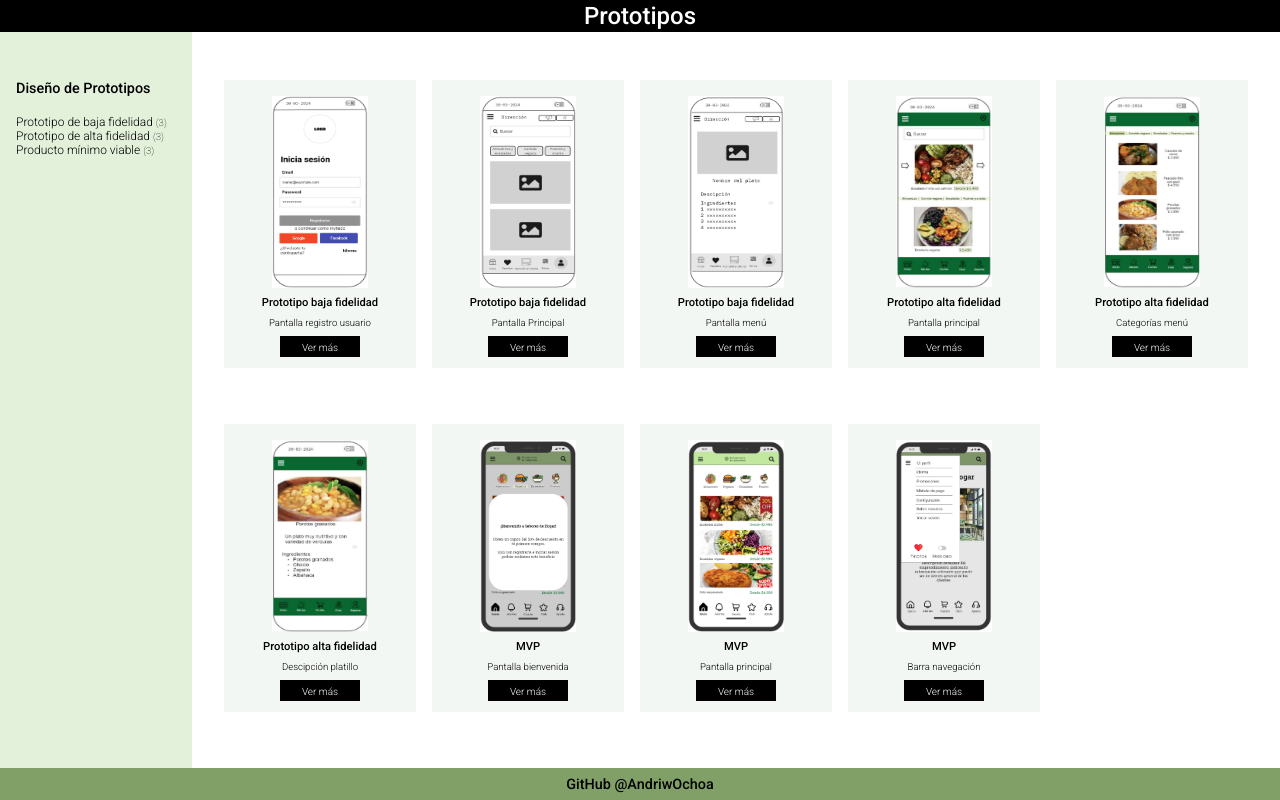
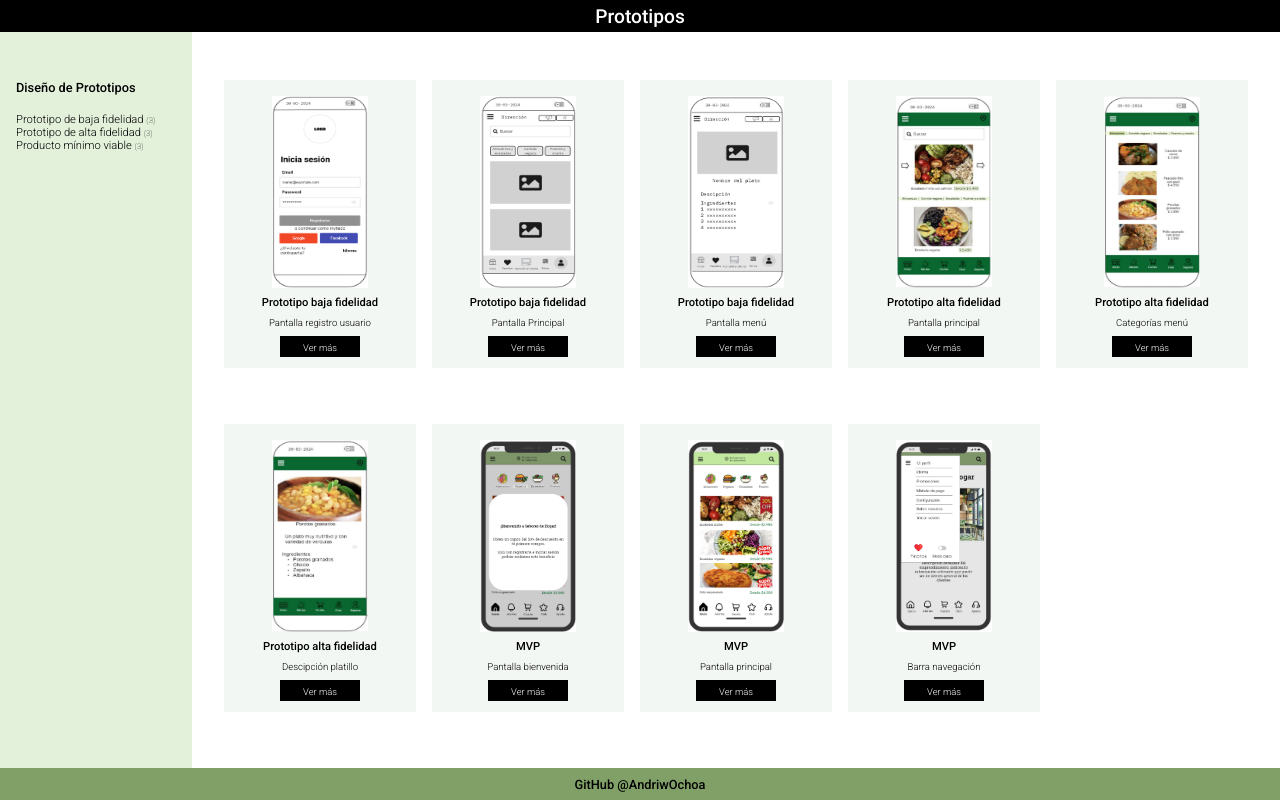
Before and after one commit to AndriwOchoa/grid_prototipo, a plain HTML site: page index.html in a window 1280 px wide. Drawn offline with Linux system fonts and the light colour scheme; a web font is replaced by a local one.

Commit message:
cambios en tamaño de tipografia

```diff
--- a/assets/css/style.scss
+++ b/assets/css/style.scss
@@ -106,16 +106,16 @@
 
 .roboto-thin {
     font-family: "Roboto", sans-serif;
-    font-weight: 200;
+    font-weight: 250;
     font-style: normal;
-    font-size: 0.8em;
+    font-size: 0.7em;
   }
 
 .roboto-light {
     font-family: "Roboto", sans-serif;
     font-weight: 300;
     font-style: normal;
-    font-size: 0.75em;
+    font-size: 0.7em;
 }
 
 .roboto-light_1 {
@@ -136,7 +136,7 @@
     font-family: "Roboto", sans-serif;
     font-weight: 450;
     font-style: normal;
-    font-size: 0.9em;
+    font-size: 0.8em;
 }
 
 .roboto-medium_1 {
@@ -150,7 +150,7 @@
     font-family: "Roboto", sans-serif;
     font-weight: 500;
     font-style: normal;
-    font-size: 1.5em;
+    font-size: 1.2em;
   }
 
   .roboto-black {
```
Also changed, not shown: assets/css/style.css, 1 other file.
